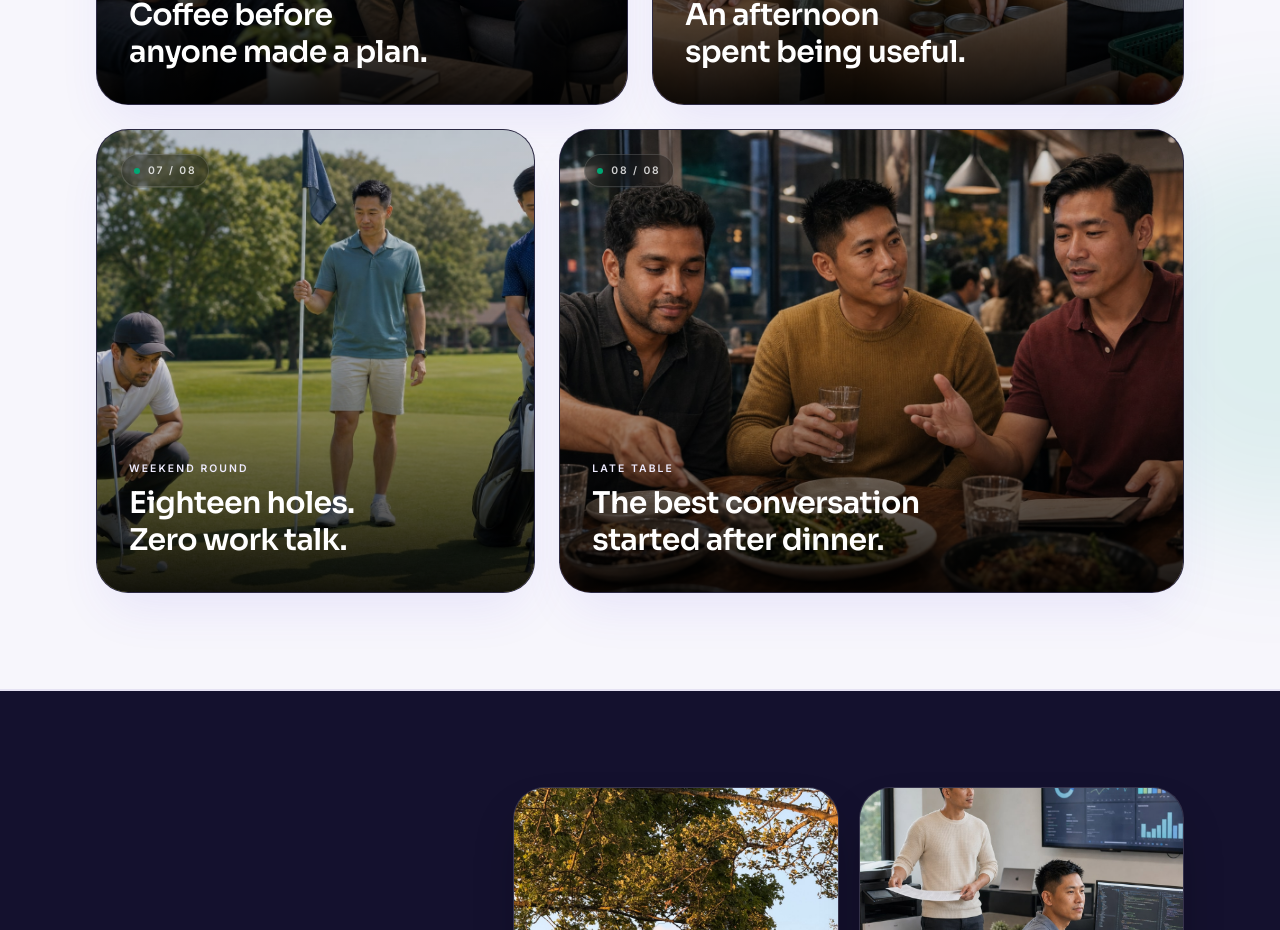
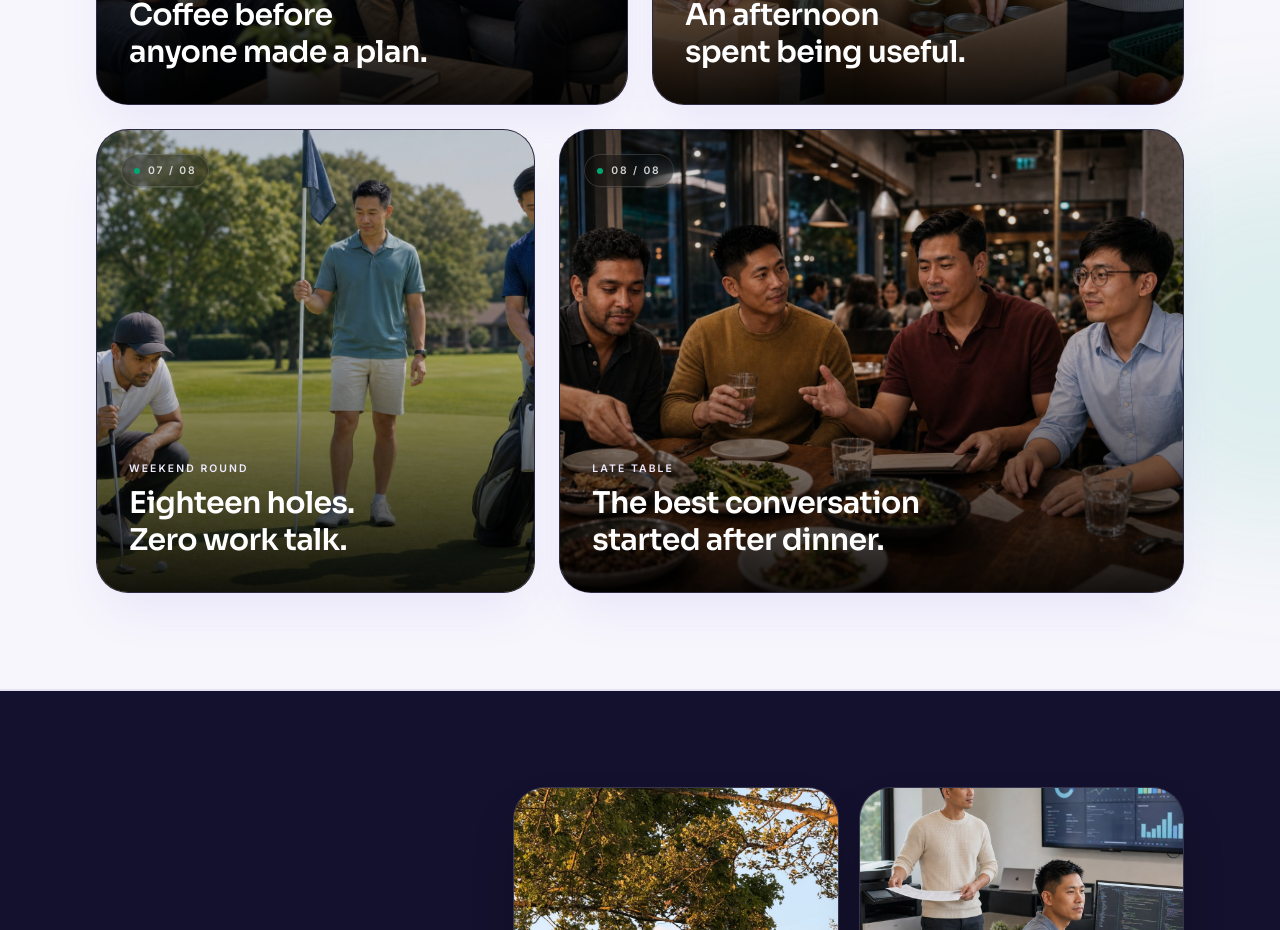
Before and after one commit to Jack-Moes/Upveraoffer, a Next.js app: page /about in a window 1280 px wide. Shown: the part 5280-6210 px from the top of the page. Built offline with nearby package versions, Linux system fonts and the light colour scheme.

Commit message:
Add founder to team dinner gallery

```diff
--- a/src/content/images.ts
+++ b/src/content/images.ts
@@ -118,8 +118,8 @@ export const images = {
     creditUrl: "https://upveraoffer.com",
   },
   teamDinner: {
-    src: "/images/workplace/team-dinner-v2.jpg",
-    alt: "Three Upveraoffer developers sharing an early dinner after an event",
+    src: "/images/workplace/team-dinner-manager-v3.jpg",
+    alt: "Upveraoffer's founder and three senior developers sharing dinner after an event",
     credit: "Upveraoffer",
     creditUrl: "https://upveraoffer.com",
   },
```
Also changed, not shown: public/images/workplace/team-dinner-manager-v3.jpg (added).
